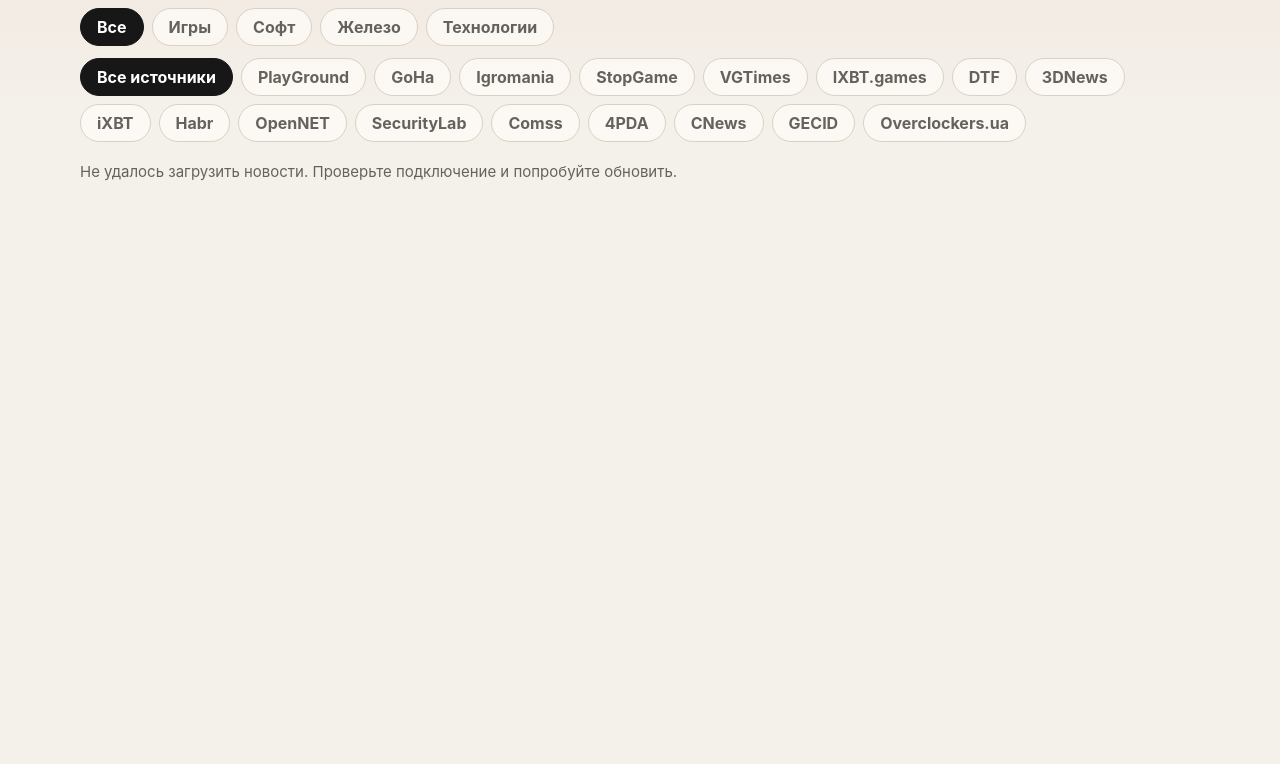
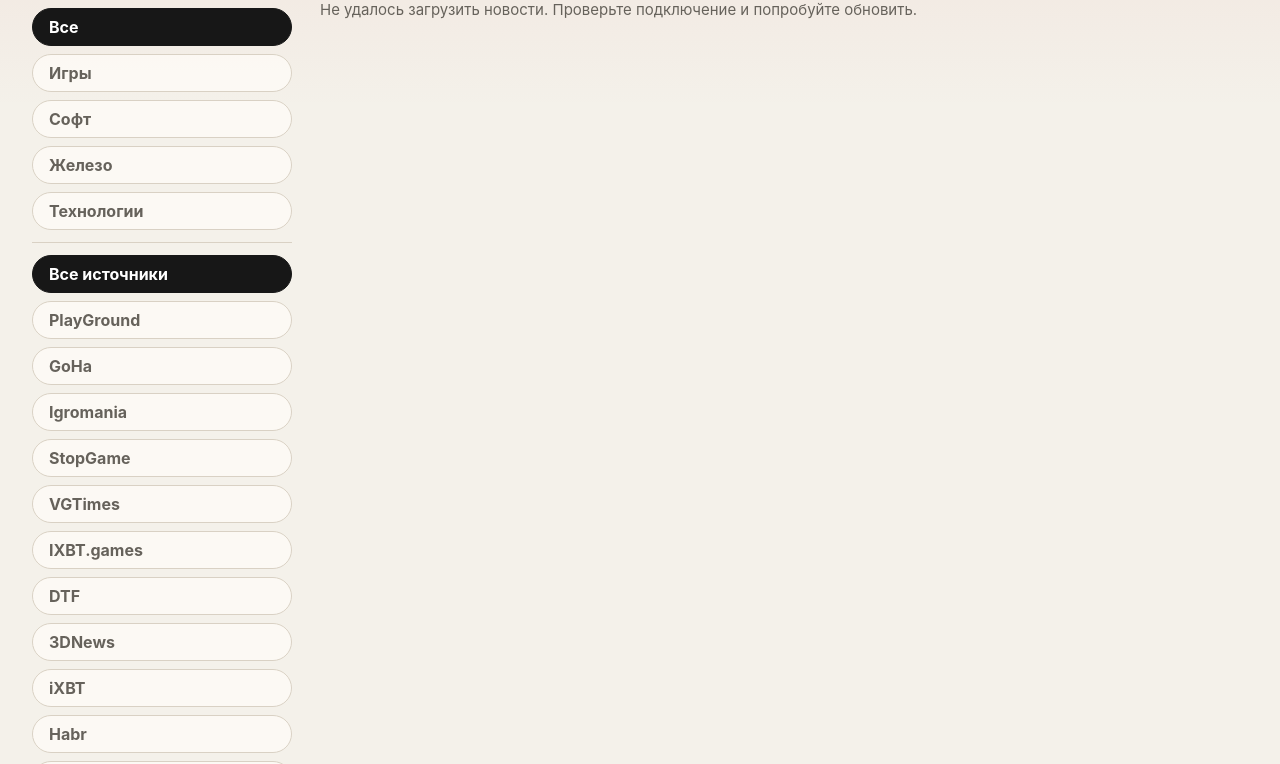
Before and after one commit to goretskii21/news-aggregator, a website: page public/index.html in a window 1280 px wide. Shown: the part 151-915 px from the top of the page. Before the commit the page ends 800 px from the top, so only its background shows below. Drawn offline with Linux system fonts and the light colour scheme; no server answers.

Commit message:
Move desktop filters to sidebar

```diff
--- a/public/index.html
+++ b/public/index.html
@@ -17,7 +17,7 @@
       </button>
     </header>
 
-    <main>
+    <main class="layout">
       <section class="controls" aria-label="Фильтры">
         <div class="filter-row" aria-label="Категории">
           <button class="chip category-chip active" type="button" data-category="all">Все</button>
@@ -49,8 +49,10 @@
         </div>
       </section>
 
-      <section class="status" id="status" aria-live="polite">Загружаю новости...</section>
-      <section class="grid" id="newsGrid" aria-label="Список новостей"></section>
+      <div class="content">
+        <section class="status" id="status" aria-live="polite">Загружаю новости...</section>
+        <section class="grid" id="newsGrid" aria-label="Список новостей"></section>
+      </div>
     </main>
 
     <template id="newsCardTemplate">
--- a/public/styles.css
+++ b/public/styles.css
@@ -88,6 +88,9 @@
 }
 
 .chip {
+  display: inline-flex;
+  align-items: center;
+  justify-content: center;
   min-height: 38px;
   border: 1px solid var(--line);
   border-radius: 999px;
@@ -178,6 +181,46 @@
   transform: translateY(-1px);
 }
 
+@media (min-width: 900px) {
+  .topbar,
+  main {
+    width: min(1320px, calc(100% - 64px));
+  }
+
+  .layout {
+    display: grid;
+    grid-template-columns: 260px minmax(0, 1fr);
+    align-items: start;
+    gap: 28px;
+  }
+
+  .controls {
+    position: sticky;
+    top: 18px;
+    max-height: calc(100vh - 36px);
+    overflow: auto;
+    padding: 8px 0 48px;
+    scrollbar-width: thin;
+  }
+
+  .filter-row {
+    flex-direction: column;
+    align-items: stretch;
+    gap: 8px;
+  }
+
+  .filter-row + .filter-row {
+    padding-top: 12px;
+    border-top: 1px solid var(--line);
+  }
+
+  .chip {
+    justify-content: flex-start;
+    width: 100%;
+    text-align: left;
+  }
+}
+
 @media (max-width: 640px) {
   .topbar,
   main {
```
